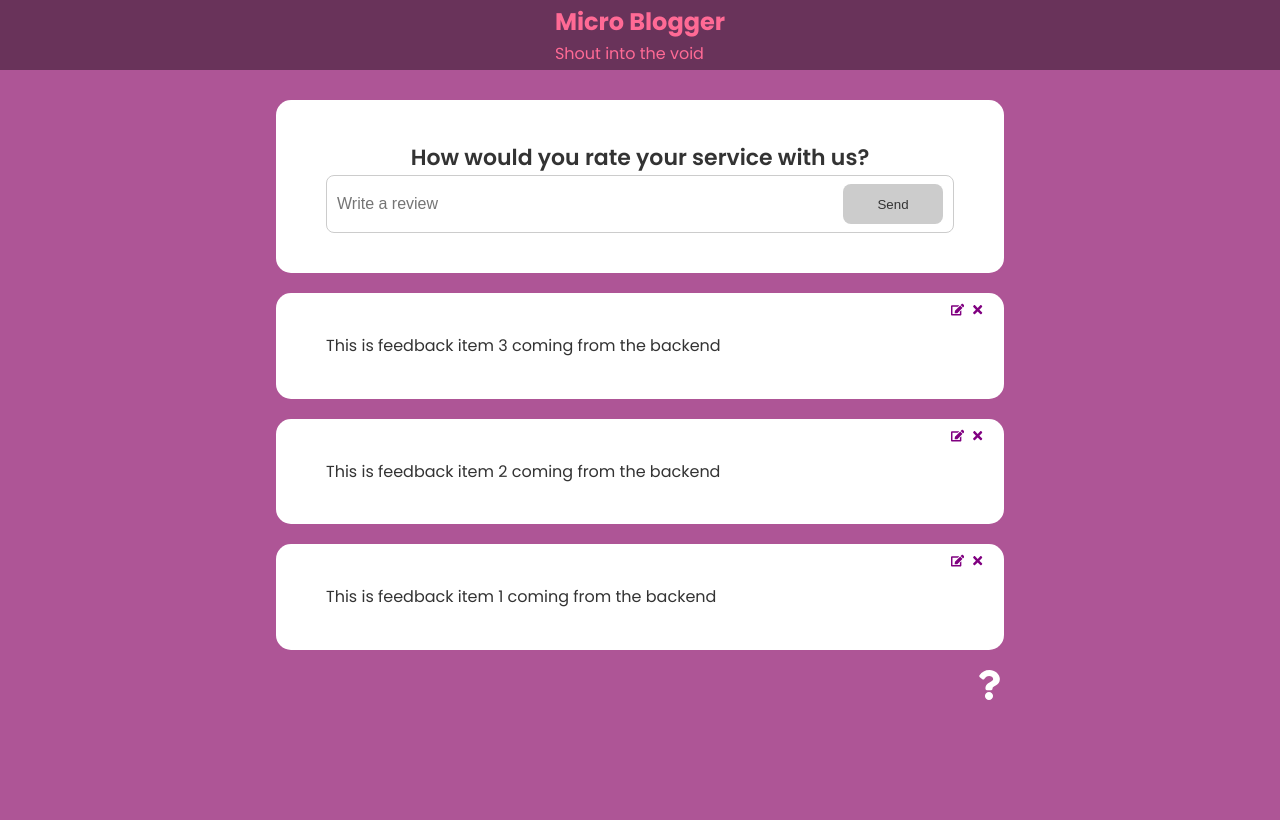
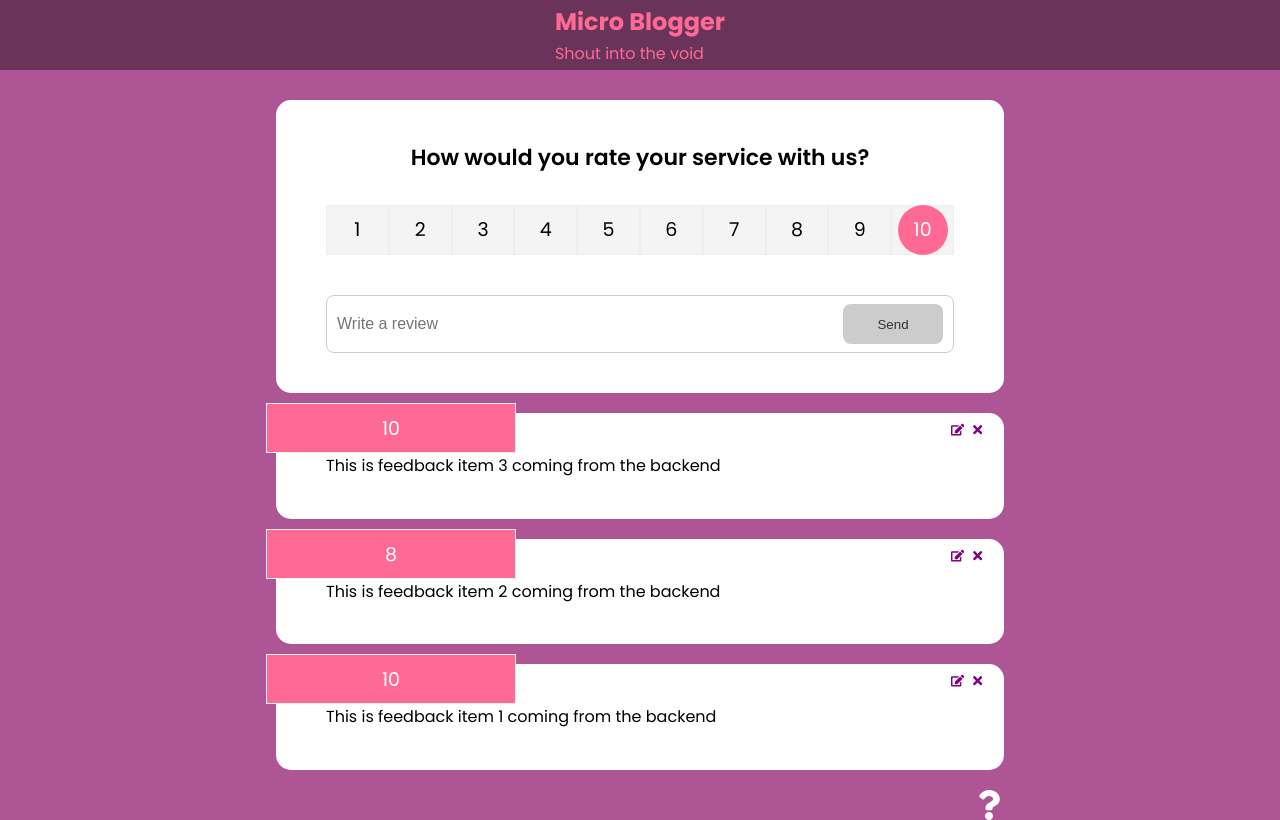
Before and after one commit to KrisJones/FauxBlogger, a React (Create React App) app: page / in a window 1280 px wide. Built offline with nearby package versions, Linux system fonts and the light colour scheme; data requests are answered from the project's data file.

Commit message:
5 files modified

```diff
--- a/components/FeedbackForm.tsx
+++ b/components/FeedbackForm.tsx
@@ -1,5 +1,6 @@
 import * as React from 'react';
 import { useState, useContext, useEffect } from 'react';
+import RatingSelect from './RatingSelect'
 import Card from './shared/Card';
 import Button from './shared/Button';
 import FeedbackContext from '../context/FeedbackContext';
@@ -68,6 +69,7 @@ function FeedbackForm() {
     <Card>
       <form onSubmit={handleSubmit}>
         <h2>How would you rate your service with us?</h2>
+        <RatingSelect select={setRating} selected={rating} />
         <div className="input-group">
           <input
             onChange={handleTextChange}
--- a/components/FeedbackItem.tsx
+++ b/components/FeedbackItem.tsx
@@ -1,30 +1,23 @@
 import * as React from 'react';
+import { FaTimes, FaEdit } from 'react-icons/fa';
 import { useContext } from 'react';
-import '../style.css';
+import PropTypes from 'prop-types';
 import Card from './shared/Card';
-
-import { FaTimes, FaEdit } from 'react-icons/fa';
 import FeedbackContext from '../context/FeedbackContext';
 
-import PropTypes from 'prop-types';
-
-export default function FeedbackItem({ item }) {
-  console.log(FeedbackContext);
+function FeedbackItem({ item }) {
   const { deleteFeedback, editFeedback } = useContext(FeedbackContext);
 
   return (
     <Card>
-      <div className="title-display"> {item.title} </div>
-      <div className="mood-display"> {item.mood} </div>
-
+      <div className="num-display">{item.rating}</div>
       <button onClick={() => deleteFeedback(item.id)} className="close">
         <FaTimes color="purple" />
       </button>
       <button onClick={() => editFeedback(item)} className="edit">
         <FaEdit color="purple" />
       </button>
-
-      <div className="text-display"> {item.text} </div>
+      <div className="text-display">{item.text}</div>
     </Card>
   );
 }
@@ -32,3 +25,5 @@ export default function FeedbackItem({ item }) {
 FeedbackItem.propTypes = {
   item: PropTypes.object.isRequired,
 };
+
+export default FeedbackItem;
--- a/components/shared/Card.tsx
+++ b/components/shared/Card.tsx
@@ -1,6 +1,29 @@
 import * as React from 'react';
-import '../../style.css';
+import PropTypes from 'prop-types';
 
-export default function Card({ children }) {
-  return <div className="card">{children}</div>;
+function Card({ children, reverse }) {
+  // return <div className={`card ${reverse && 'reverse'}`}>{children}</div>
+
+  return (
+    <div
+      className="card"
+      style={{
+        backgroundColor: reverse ? 'rgba(0,0,0,0.4)' : '#fff',
+        color: reverse ? '#fff' : '#000',
+      }}
+    >
+      {children}
+    </div>
+  );
 }
+
+Card.defaultProps = {
+  reverse: false,
+};
+
+Card.propTypes = {
+  children: PropTypes.node.isRequired,
+  reverse: PropTypes.bool,
+};
+
+export default Card;
```
Also changed, not shown: components/RatingSelect.jsx (+9 -7 lines), package.json (+10 -2 lines).
